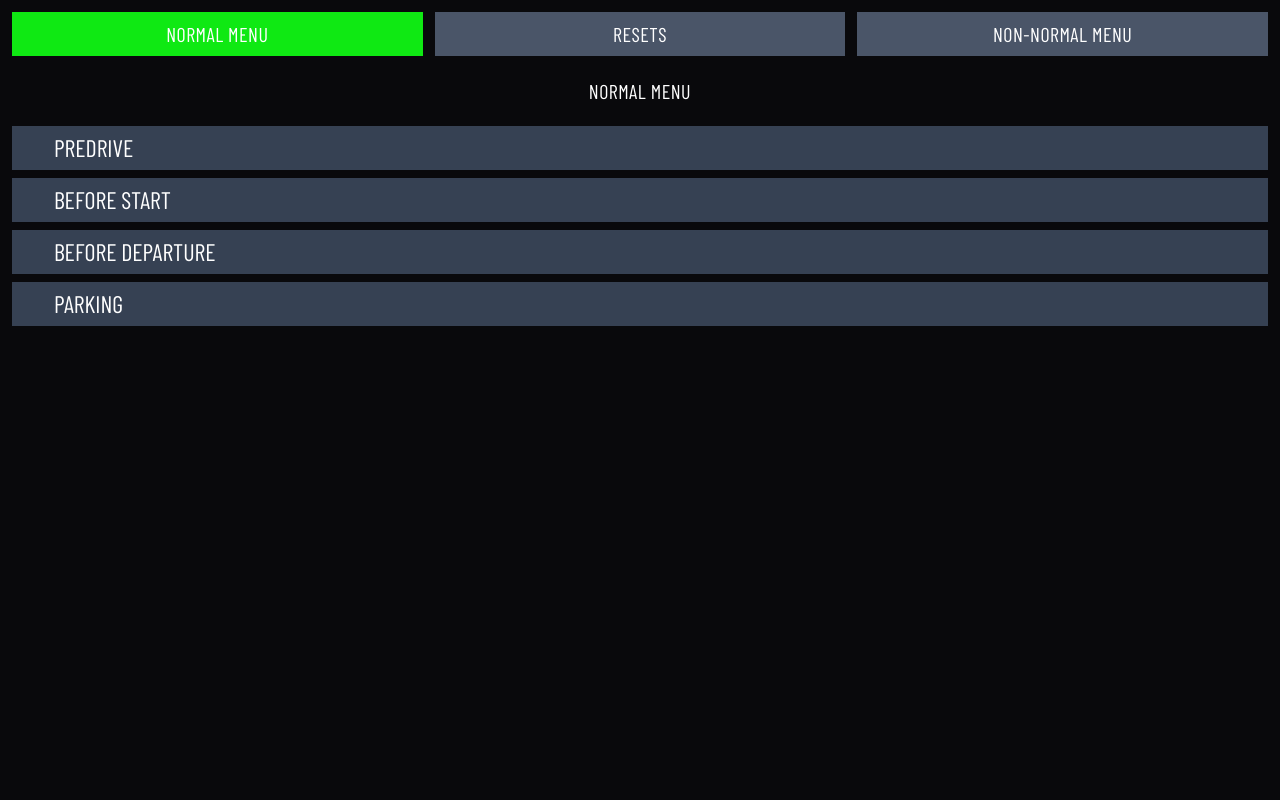
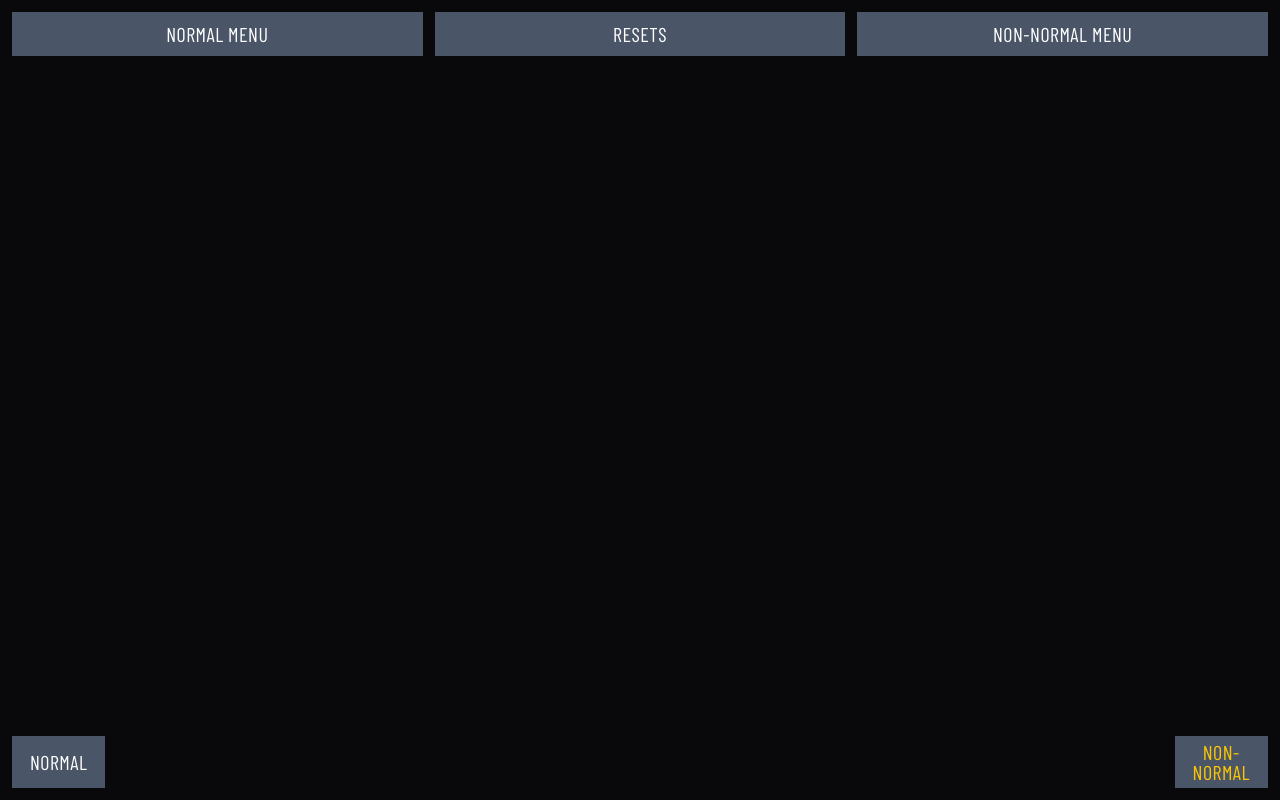
Before and after one commit to sharo-jef/checklist, a Next.js app: page /checklist/ in a window 1280 px wide. Built offline with nearby package versions, Linux system fonts and the light colour scheme.

Commit message:
feat: add default view with NORMAL/NON-NORMAL buttons and exit menu functionality

```diff
--- a/src/app/page.tsx
+++ b/src/app/page.tsx
@@ -10,11 +10,11 @@ import { useChecklist } from "@/hooks/useChecklist";
 import { checklistData } from "@/data/checklists";
 import { MenuType } from "@/types/checklist";
 
-type ViewMode = "menu" | "checklist";
+type ViewMode = "default" | "menu" | "checklist";
 
 export default function Home() {
-  const [activeMenu, setActiveMenu] = useState<MenuType>(MenuType.NORMAL);
-  const [viewMode, setViewMode] = useState<ViewMode>("menu");
+  const [activeMenu, setActiveMenu] = useState<MenuType | null>(null);
+  const [viewMode, setViewMode] = useState<ViewMode>("default");
   const [activeItemIndex, setActiveItemIndex] = useState(0);
 
   const {
@@ -51,13 +51,61 @@ export default function Home() {
 
   const handleMenuChange = (menu: MenuType) => {
     setActiveMenu(menu);
-    if (menu === MenuType.NORMAL) {
     setViewMode("menu");
-    } else if (menu === MenuType.NON_NORMAL) {
-      setViewMode("menu");
-    } else if (menu === MenuType.RESETS) {
-      setViewMode("menu");
+  };
+
+  const handleExitMenu = () => {
+    setActiveMenu(null);
+    setViewMode("default");
+  };
+
+  // 指定されたメニュータイプで次の未完了チェックリストを見つける
+  const getNextIncompleteChecklist = (menuType: MenuType): string | null => {
+    const categories = checklistData.filter((cat) => cat.menuType === menuType);
+
+    if (categories.length === 0) return null;
+
+    // 最初の未完了チェックリストを探す
+    for (const category of categories) {
+      const checklist = category.checklists[0];
+      if (!checklist) continue;
+
+      const checklistState = itemStates[category.id]?.[checklist.id];
+      if (!checklistState) {
+        // まだ何もチェックされていない場合、これが次のチェックリスト
+        return category.id;
       }
+
+      const isComplete = checklist.items.every((item) => {
+        const status = checklistState[item.id];
+        return status === "checked" || status === "overridden";
+      });
+
+      if (!isComplete) {
+        return category.id;
+      }
+    }
+
+    // すべて完了している場合は最後のチェックリストを返す
+    return categories[categories.length - 1].id;
+  };
+
+  const handleNormalButton = () => {
+    const categoryId = getNextIncompleteChecklist(MenuType.NORMAL);
+    if (!categoryId) return;
+    setActiveMenu(MenuType.NORMAL);
+    setActiveCategory(categoryId);
+    setViewMode("checklist");
+    setActiveItemIndex(getFirstUncheckedIndex(categoryId));
+  };
+
+  const handleNonNormalButton = () => {
+    const categoryId = getNextIncompleteChecklist(MenuType.NON_NORMAL);
+    if (!categoryId) return;
+    setActiveMenu(MenuType.NON_NORMAL);
+    setActiveCategory(categoryId);
+    setViewMode("checklist");
+    setActiveItemIndex(getFirstUncheckedIndex(categoryId));
   };
 
   const handleResetNormal = () => {
@@ -213,7 +261,27 @@ export default function Home() {
         activeMenu={isInChecklist ? null : activeMenu}
         onMenuChange={handleMenuChange}
       />
+      {viewMode === "default" && (
+        <div className="flex-1 bg-[#09090C] flex flex-col">
+          <div className="flex-1"></div>
+          <div className="flex justify-between gap-3 p-3">
+            <button
+              onClick={handleNormalButton}
+              className="py-1 px-4 min-h-11 text-center font-mono text-xl tracking-wide leading-none border-2 border-transparent hover:border-white bg-[#4a5568] text-white"
+            >
+              NORMAL
+            </button>
+            <button
+              onClick={handleNonNormalButton}
+              className="py-1 px-4 min-h-11 text-center font-mono text-xl tracking-wide leading-none border-2 border-transparent hover:border-white bg-[#4a5568] text-yellow-400 whitespace-pre-line"
+            >
+              {"NON-\nNORMAL"}
+            </button>
+          </div>
+        </div>
+      )}
       {activeMenu === MenuType.NORMAL && viewMode === "menu" && (
+        <>
           <ChecklistMenu
             categories={checklistData.filter(
               (cat) => cat.menuType === MenuType.NORMAL
@@ -222,6 +290,15 @@ export default function Home() {
             itemStates={itemStates}
             menuType={MenuType.NORMAL}
           />
+          <div className="flex justify-end gap-3 p-3 bg-[#09090C]">
+            <button
+              onClick={handleExitMenu}
+              className="py-1 px-4 min-h-11 text-center font-mono text-xl tracking-wide leading-none border-2 border-transparent hover:border-white bg-[#4a5568] text-white whitespace-pre-line"
+            >
+              {"EXIT\nMENU"}
+            </button>
+          </div>
+        </>
       )}
       {activeMenu === MenuType.NORMAL && viewMode === "checklist" && (
         <ChecklistDisplay
@@ -237,14 +314,26 @@ export default function Home() {
           hasNextChecklist={hasNextChecklist()}
         />
       )}
-      {activeMenu === MenuType.RESETS && (
+      {activeMenu === MenuType.RESETS && viewMode === "menu" && (
+        <>
           <ResetsMenu
             onResetNormal={handleResetNormal}
             onResetNonNormal={handleResetNonNormal}
             onResetAll={handleResetAll}
+            onExitMenu={handleExitMenu}
           />
+          <div className="flex justify-end gap-3 p-3 bg-[#09090C]">
+            <button
+              onClick={handleExitMenu}
+              className="py-1 px-4 min-h-11 text-center font-mono text-xl tracking-wide leading-none border-2 border-transparent hover:border-white bg-[#4a5568] text-white whitespace-pre-line"
+            >
+              {"EXIT\nMENU"}
+            </button>
+          </div>
+        </>
       )}
       {activeMenu === MenuType.NON_NORMAL && viewMode === "menu" && (
+        <>
           <ChecklistMenu
             categories={checklistData.filter(
               (cat) => cat.menuType === MenuType.NON_NORMAL
@@ -253,6 +342,15 @@ export default function Home() {
             itemStates={itemStates}
             menuType={MenuType.NON_NORMAL}
           />
+          <div className="flex justify-end gap-3 p-3 bg-[#09090C]">
+            <button
+              onClick={handleExitMenu}
+              className="py-1 px-4 min-h-11 text-center font-mono text-xl tracking-wide leading-none border-2 border-transparent hover:border-white bg-[#4a5568] text-white whitespace-pre-line"
+            >
+              {"EXIT\nMENU"}
+            </button>
+          </div>
+        </>
       )}
       {activeMenu === MenuType.NON_NORMAL && viewMode === "checklist" && (
         <ChecklistDisplay
--- a/src/components/ChecklistMenu.tsx
+++ b/src/components/ChecklistMenu.tsx
@@ -54,7 +54,7 @@ export function ChecklistMenu({
       {menuType && (
         <div className="p-3 pt-0">
           <div
-            className={`py-2 ${menuType === MenuType.NON_NORMAL ? "bg-(--menu-green)" : ""}`}
+            className={`py-2 ${/*menuType === MenuType.NON_NORMAL*/ false ? "bg-(--menu-green)" : ""}`}
           >
             <h1 className="font-mono text-[20px] text-white tracking-wide text-center">
               {menuType === MenuType.NORMAL ? "NORMAL MENU" : "NON-NORMAL MENU"}
--- a/src/components/ResetsMenu.tsx
+++ b/src/components/ResetsMenu.tsx
@@ -1,11 +1,11 @@
 import { MenuType } from "@/types/checklist";
-import { CheckIcon } from "./CheckIcon";
-import { useState } from "react";
+import { useState, useEffect, useRef } from "react";
 
 interface ResetsMenuProps {
   onResetNormal: () => void;
   onResetNonNormal: () => void;
   onResetAll: () => void;
+  onExitMenu: () => void;
 }
 
 type ResetButtonType = "normal" | "nonNormal" | "all" | null;
@@ -14,15 +14,33 @@ export function ResetsMenu({
   onResetNormal,
   onResetNonNormal,
   onResetAll,
+  onExitMenu,
 }: ResetsMenuProps) {
   const [clickedButton, setClickedButton] = useState<ResetButtonType>(null);
+  const timeoutRef = useRef<NodeJS.Timeout | null>(null);
+
+  // コンポーネントがアンマウントされる時にタイムアウトをクリア
+  useEffect(() => {
+    return () => {
+      if (timeoutRef.current) {
+        clearTimeout(timeoutRef.current);
+      }
+    };
+  }, []);
 
   const handleReset = (type: ResetButtonType, callback: () => void) => {
+    // 既存のタイムアウトをクリア
+    if (timeoutRef.current) {
+      clearTimeout(timeoutRef.current);
+    }
+
     callback();
     setClickedButton(type);
-    setTimeout(() => {
+    timeoutRef.current = setTimeout(() => {
       setClickedButton(null);
-    }, 3000);
+      onExitMenu();
+      timeoutRef.current = null;
+    }, 1000);
   };
 
   return (
@@ -38,37 +56,28 @@ export function ResetsMenu({
         <div className="space-y-2">
           <button
             onClick={() => handleReset("normal", onResetNormal)}
-            className={`w-full text-left px-4 py-1 bg-gray-700 border-2 border-transparent hover:border-white font-mono text-2xl flex items-center gap-2 ${
-              clickedButton === "normal" ? "text-(--text-green)" : "text-white"
+            className={`w-full text-left px-4 py-1 border-2 border-transparent hover:border-white font-mono text-2xl text-white ${
+              clickedButton === "normal" ? "bg-(--menu-green)" : "bg-gray-700"
             }`}
           >
-            <div className="w-4 h-4 shrink-0">
-              {clickedButton === "normal" && <CheckIcon />}
-            </div>
             RESET NORMAL
           </button>
           <button
             onClick={() => handleReset("nonNormal", onResetNonNormal)}
-            className={`w-full text-left px-4 py-1 bg-gray-700 border-2 border-transparent hover:border-white font-mono text-2xl flex items-center gap-2 ${
+            className={`w-full text-left px-4 py-1 border-2 border-transparent hover:border-white font-mono text-2xl text-white ${
               clickedButton === "nonNormal"
-                ? "text-(--text-green)"
-                : "text-white"
+                ? "bg-(--menu-green)"
+                : "bg-gray-700"
             }`}
           >
-            <div className="w-4 h-4 shrink-0">
-              {clickedButton === "nonNormal" && <CheckIcon />}
-            </div>
             RESET NON-NORMAL
           </button>
           <button
             onClick={() => handleReset("all", onResetAll)}
-            className={`w-full text-left px-4 py-1 bg-gray-700 border-2 border-transparent hover:border-white font-mono text-2xl flex items-center gap-2 ${
-              clickedButton === "all" ? "text-(--text-green)" : "text-white"
+            className={`w-full text-left px-4 py-1 border-2 border-transparent hover:border-white font-mono text-2xl text-white ${
+              clickedButton === "all" ? "bg-(--menu-green)" : "bg-gray-700"
             }`}
           >
-            <div className="w-4 h-4 shrink-0">
-              {clickedButton === "all" && <CheckIcon />}
-            </div>
             RESET ALL
           </button>
         </div>
```
Lines whose indentation alone changed are shown as unchanged.
